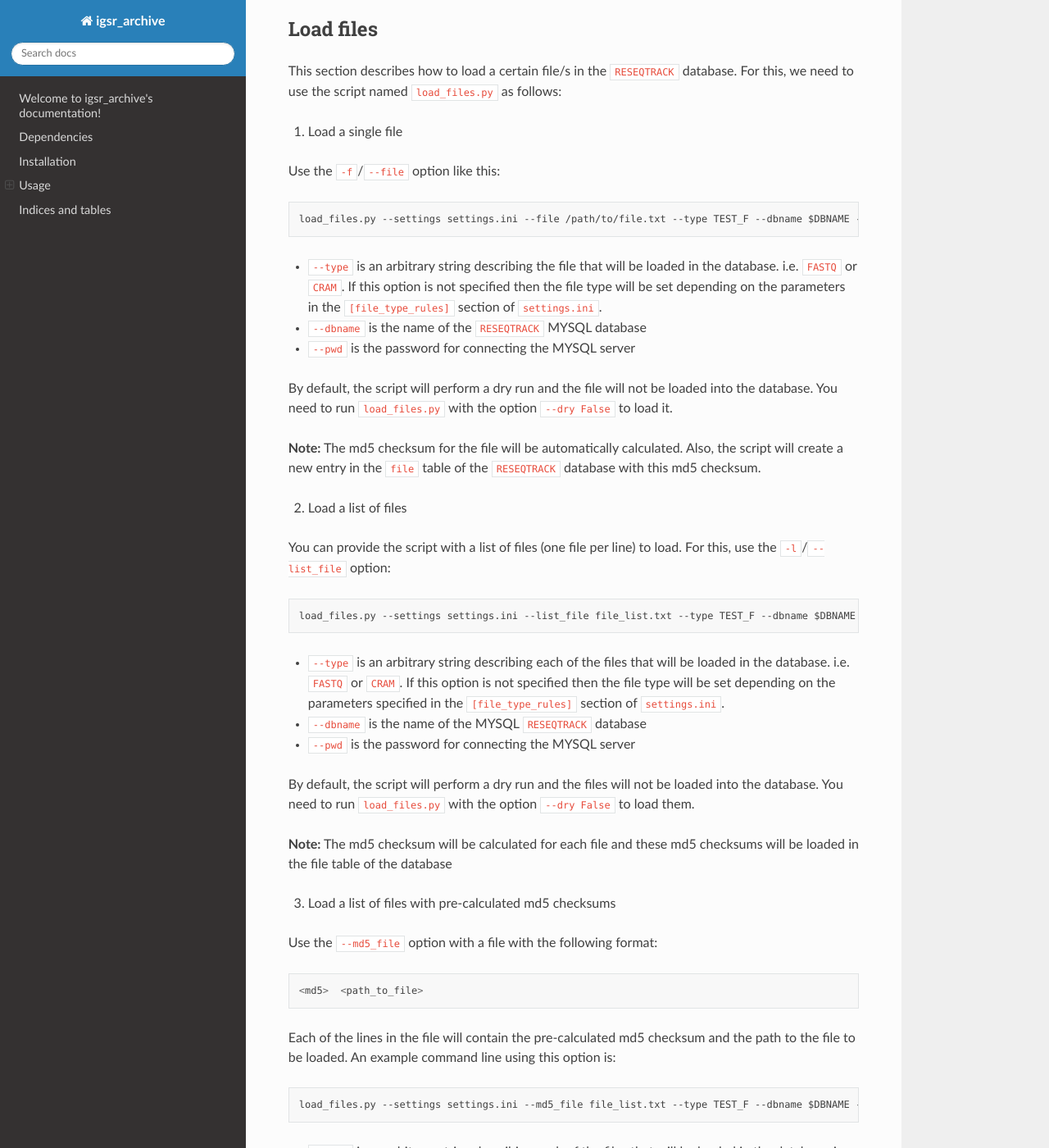
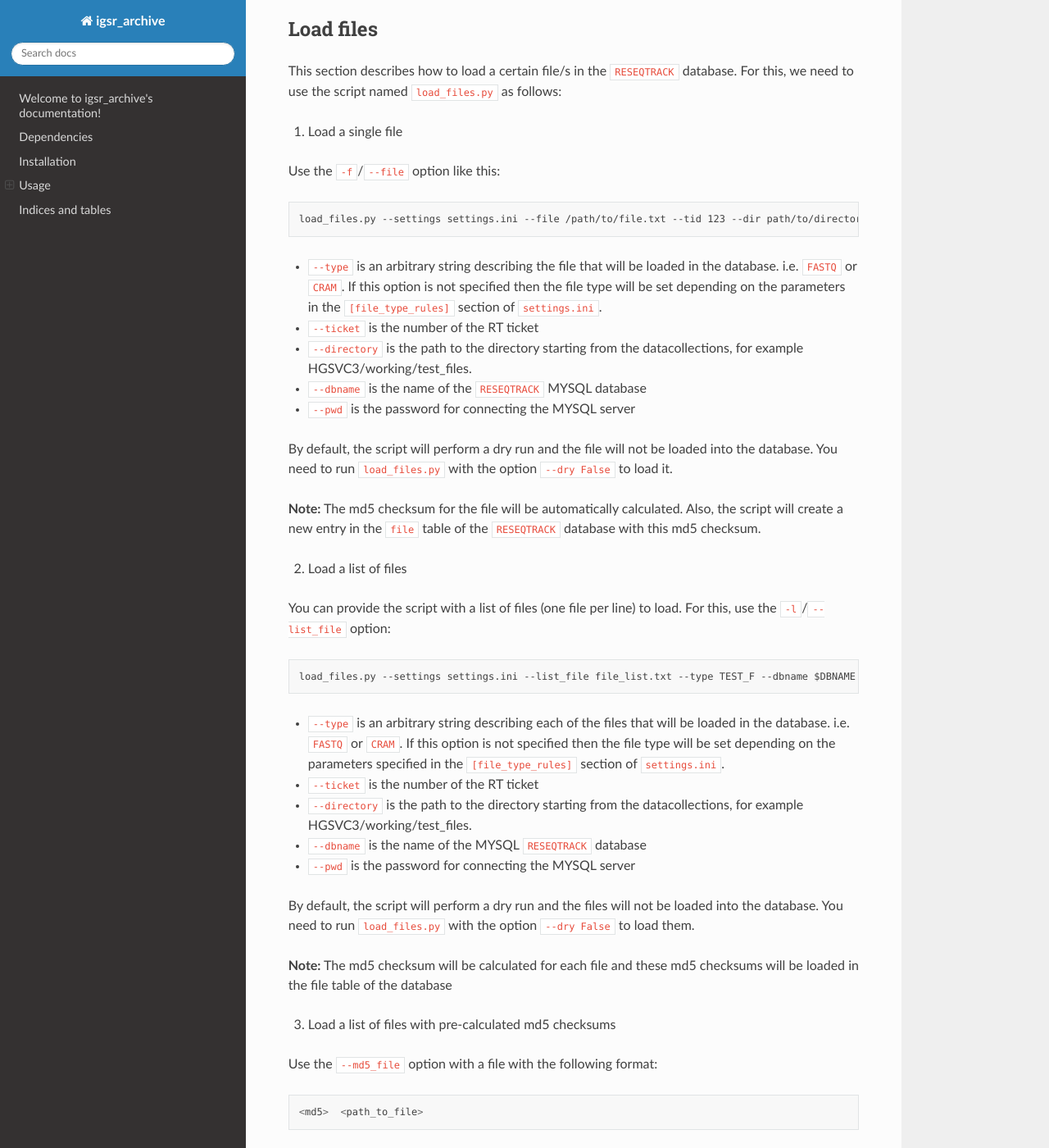
Before and after one commit to igsr/igsr_archive, a Sphinx documentation site: the page built from docs/index.rst, in a window 1280 px wide and 1400 px high, scrolled down 1510 px. Shown: the whole window at 82% size. Built offline with Sphinx 7.4.7 and the Read the Docs theme 2.0.0, drawn with Linux system fonts in a browser that asks for light colours.

Commit message:
Changes to the documentation and how it works

```diff
--- a/docs/index.rst
+++ b/docs/index.rst
@@ -76,10 +76,12 @@ to use the script named ``load_files.py`` as follows:
 
 Use the ``-f``/``--file`` option like this::
 
- load_files.py --settings settings.ini --file /path/to/file.txt --type TEST_F --dbname $DBNAME --pwd $PWD
+ load_files.py --settings settings.ini --file /path/to/file.txt --tid 123 --dir path/to/directory --type TEST_F --dbname $DBNAME --pwd $PWD
 
 - ``--type`` is an arbitrary string describing the file that will be loaded in the database. i.e. ``FASTQ`` or ``CRAM``. If this option is not specified then the file type will be set depending on the parameters
   in the ``[file_type_rules]`` section of ``settings.ini``.
+- ``--ticket`` is the number of the RT ticket
+- ``--directory`` is the path to the directory starting from the datacollections, for example HGSVC3/working/test_files.
 - ``--dbname`` is the name of the ``RESEQTRACK`` MYSQL  database
 - ``--pwd`` is the password for connecting the MYSQL server
 
@@ -98,6 +100,8 @@ You can provide the script with a list of files (one file per line) to load. For
 
 - ``--type`` is an arbitrary string describing each of the files that will be loaded in the database. i.e. ``FASTQ`` or ``CRAM``. If this option is not specified then the file type will be set depending on the parameters
   specified in the ``[file_type_rules]`` section of ``settings.ini``.
+- ``--ticket`` is the number of the RT ticket
+- ``--directory`` is the path to the directory starting from the datacollections, for example HGSVC3/working/test_files.
 - ``--dbname`` is the name of the MYSQL ``RESEQTRACK`` database
 - ``--pwd`` is the password for connecting the MYSQL server
 
```
Also changed, not shown: 1 other file.
